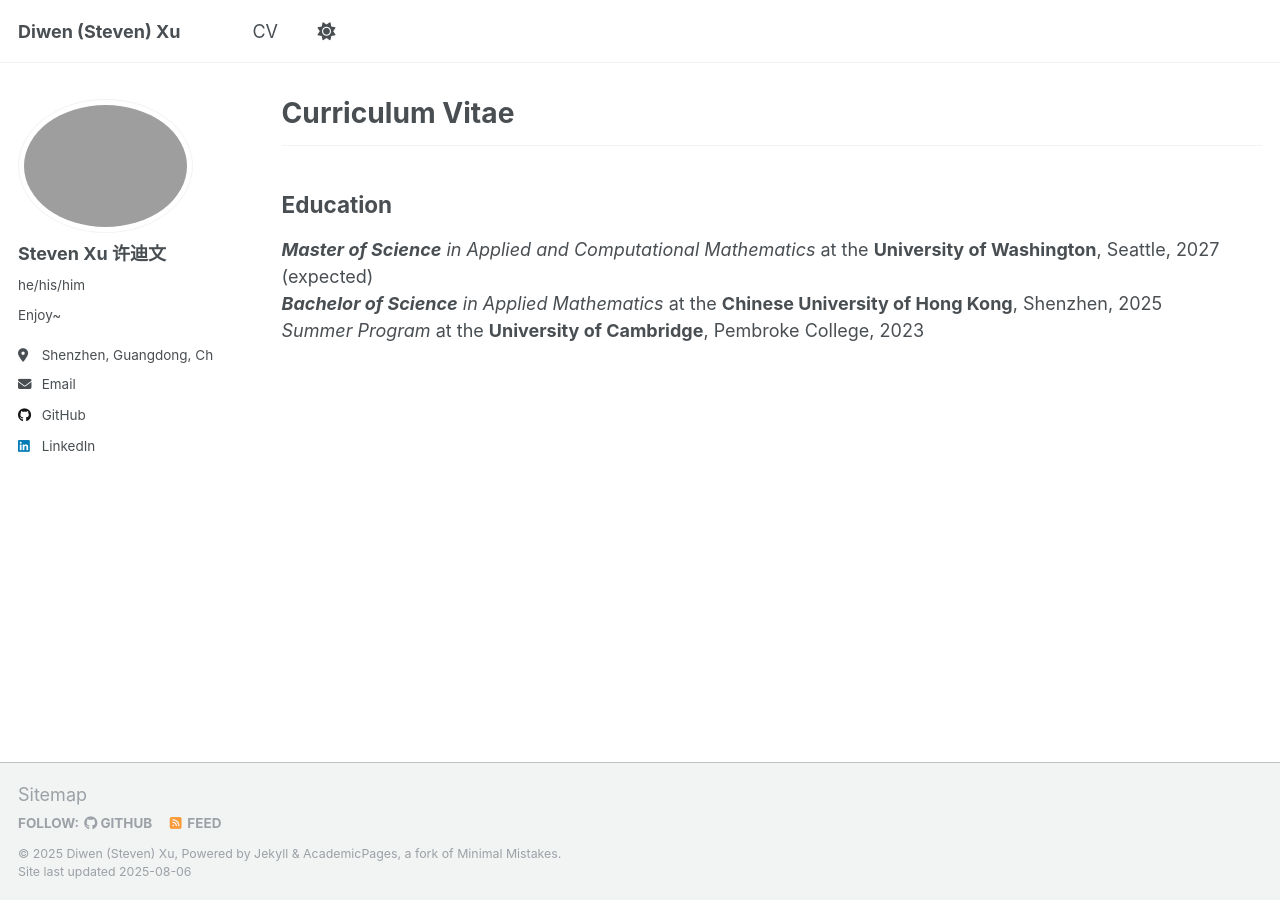
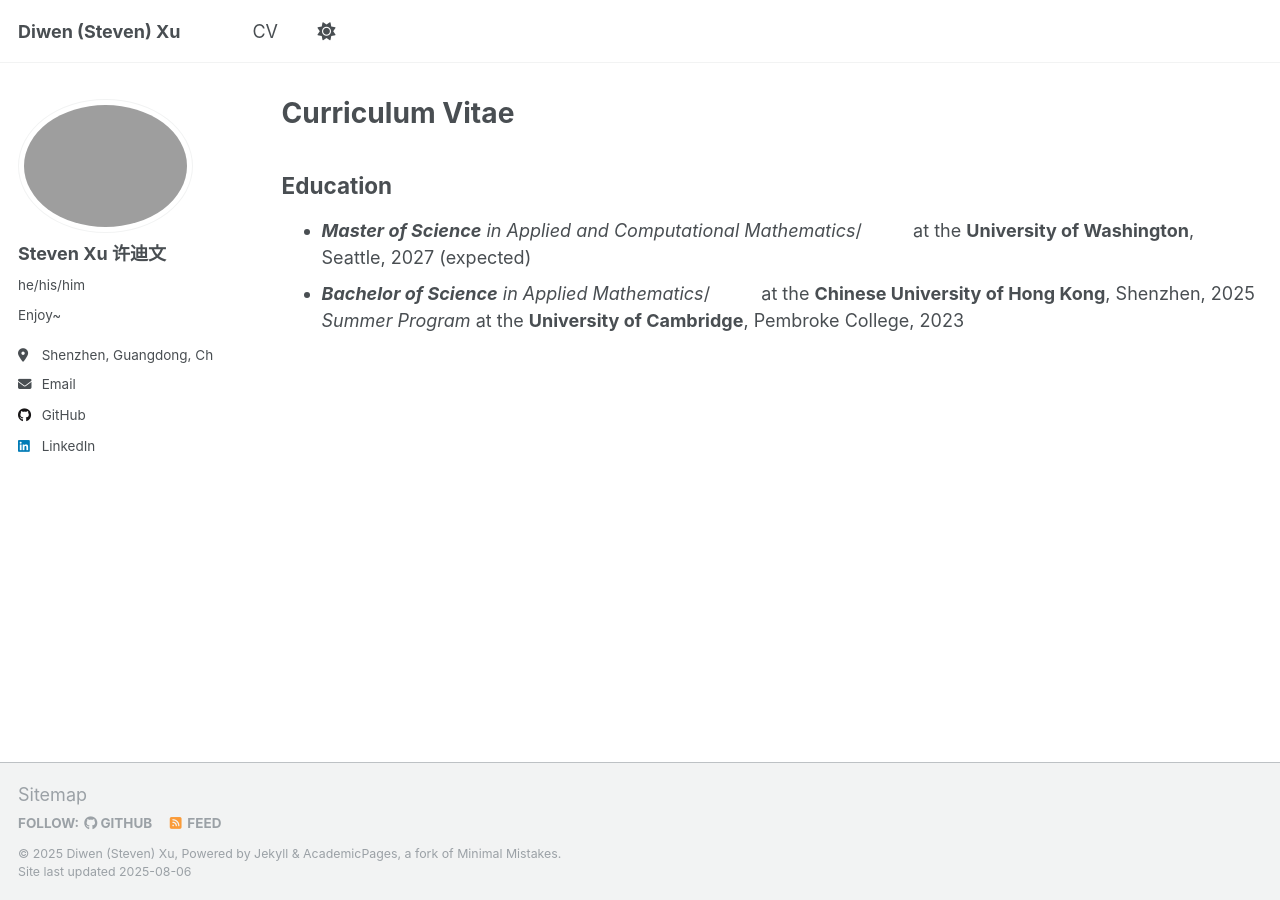
Before and after one commit to RWBY-Aloupeep/RWBY-Aloupeep.github.io, a Jekyll site: the page built from _pages/cv.md, in a window 1280 px wide. Built offline with Jekyll 4.4.1, drawn with Linux system fonts in a browser that asks for light colours; a script that is not in the unit is left out; some of the changed lines change nothing that is shown.

Commit message:
CV Decoration

```diff
--- a/_pages/cv.md
+++ b/_pages/cv.md
@@ -8,8 +8,9 @@
 ---
 
 {% include base_path %}
-----
 ## Education
-<i><b>Master of Science</b> in Applied and Computational Mathematics</i> at the <b>University of Washington</b>, Seattle, 2027 (expected)
-<i><b>Bachelor of Science</b> in Applied Mathematics</i> at the <b>Chinese University of Hong Kong</b>, Shenzhen, 2025
+- <i><b>Master of Science</b> in Applied and Computational Mathematics</i>/
+&emsp; &emsp; at the <b>University of Washington</b>, Seattle, 2027 (expected)
+- <i><b>Bachelor of Science</b> in Applied Mathematics</i>/
+&emsp; &emsp; at the <b>Chinese University of Hong Kong</b>, Shenzhen, 2025
 <i>Summer Program</i> at the <b>University of Cambridge</b>, Pembroke College, 2023
```
